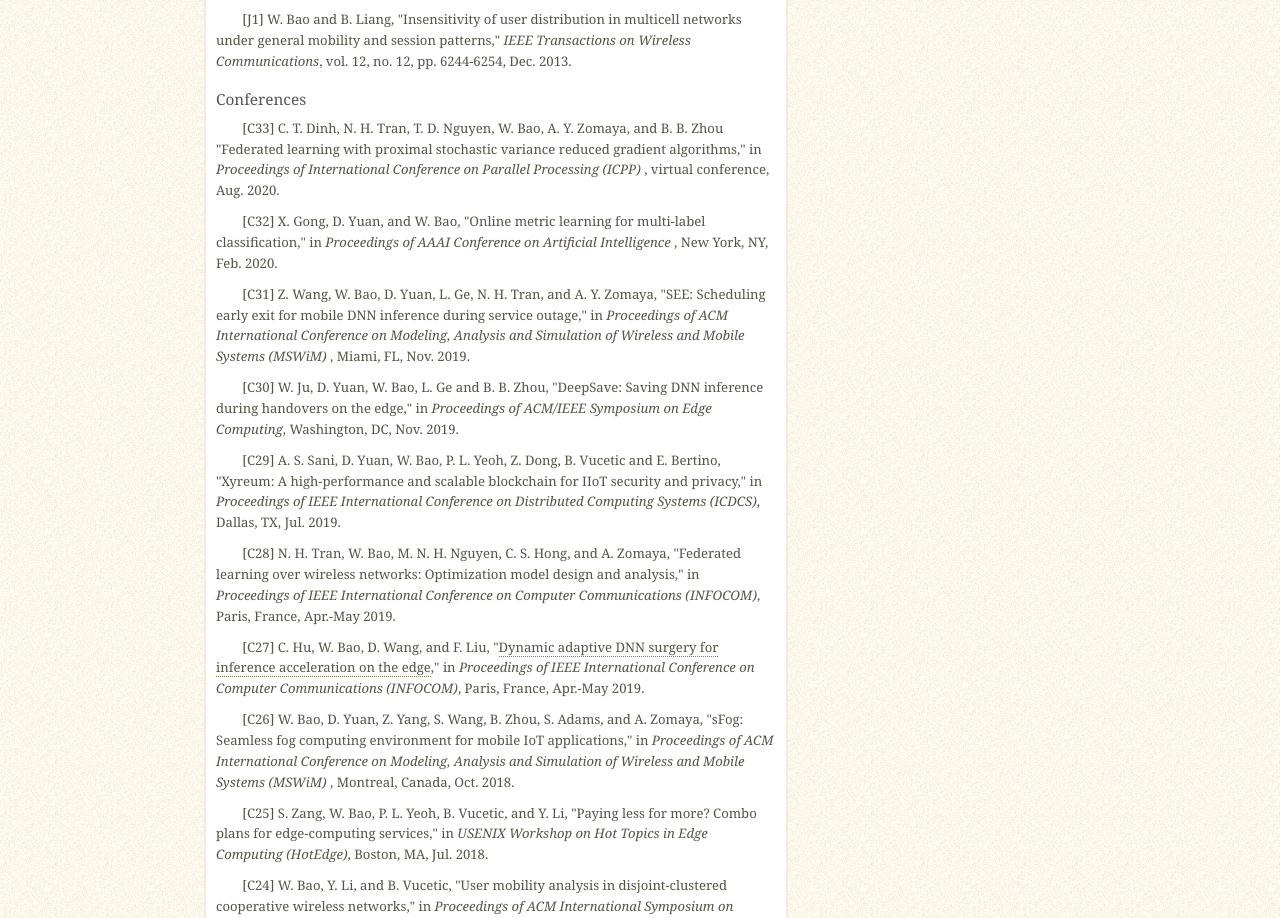
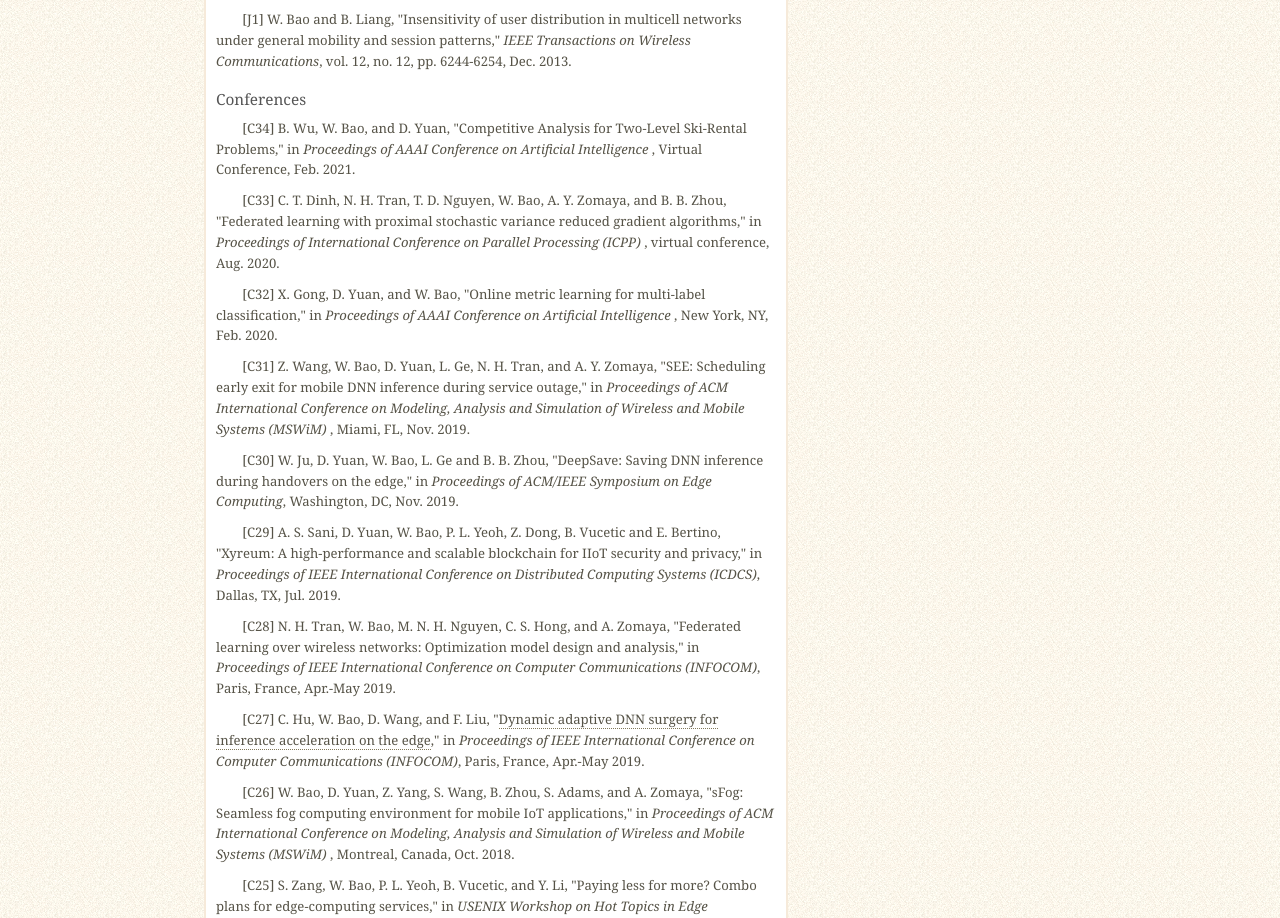
Before and after one commit to weibao-cs/weibao-cs.github.io, a plain HTML site: page publicationlist.html in a window 1280 px wide. Shown: the part 1621-2539 px from the top of the page. Drawn offline with Linux system fonts and the light colour scheme.

Commit message:
Update publicationlist.html

```diff
--- a/publicationlist.html
+++ b/publicationlist.html
@@ -88,7 +88,9 @@
 
 <h3><div>Conferences</div></h3>
 
-<p> [C33] C. T. Dinh, N. H. Tran, T. D. Nguyen, W. Bao, A. Y. Zomaya, and B. B. Zhou "Federated learning with proximal stochastic variance reduced gradient algorithms," in <i> Proceedings of International Conference on Parallel Processing (ICPP) </i>, virtual conference, Aug. 2020.</p>
+<p> [C34] B. Wu, W. Bao, and D. Yuan, "Competitive Analysis for Two-Level Ski-Rental Problems," in <i> Proceedings of AAAI Conference on Artificial Intelligence </i>, Virtual Conference, Feb. 2021.</p>
+
+<p> [C33] C. T. Dinh, N. H. Tran, T. D. Nguyen, W. Bao, A. Y. Zomaya, and B. B. Zhou, "Federated learning with proximal stochastic variance reduced gradient algorithms," in <i> Proceedings of International Conference on Parallel Processing (ICPP) </i>, virtual conference, Aug. 2020.</p>
 
 <p> [C32] X. Gong, D. Yuan, and W. Bao, "Online metric learning for multi-label classification," in <i> Proceedings of AAAI Conference on Artificial Intelligence </i>, New York, NY, Feb. 2020.</p>
 
```
